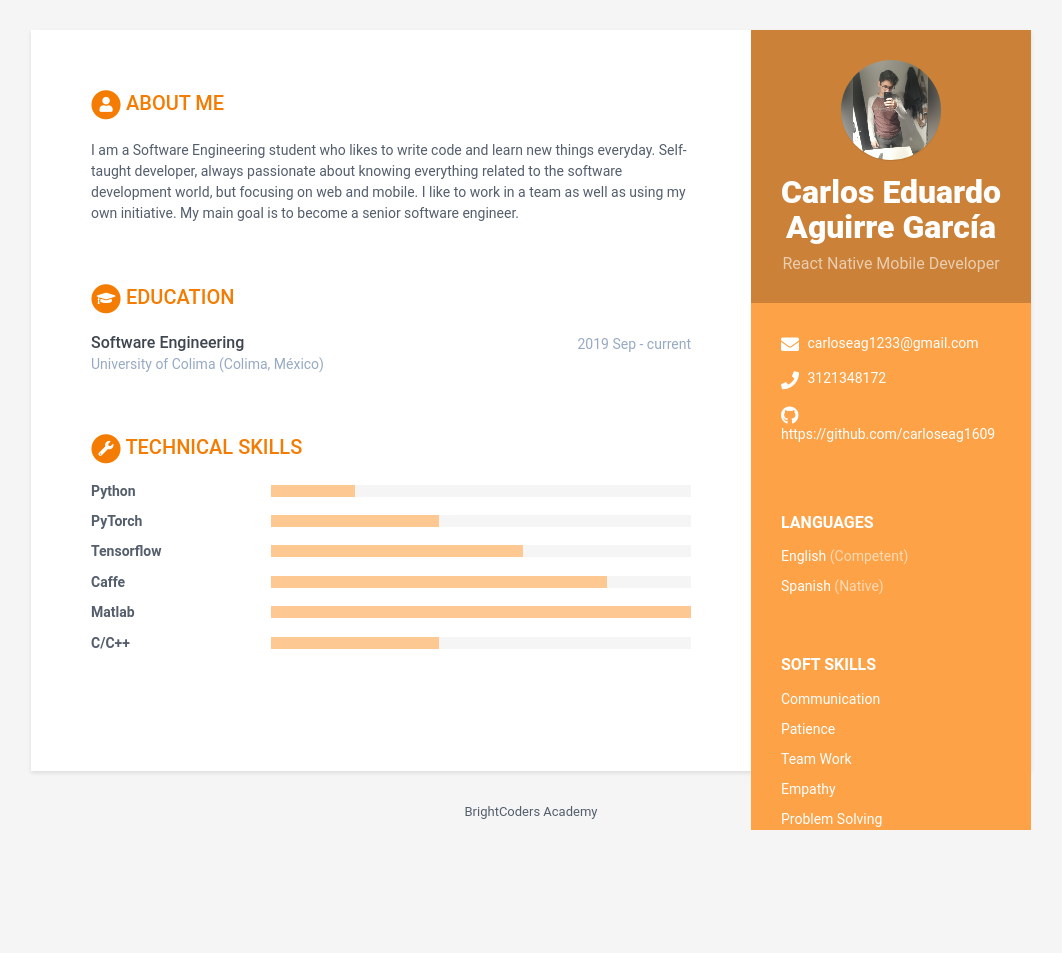
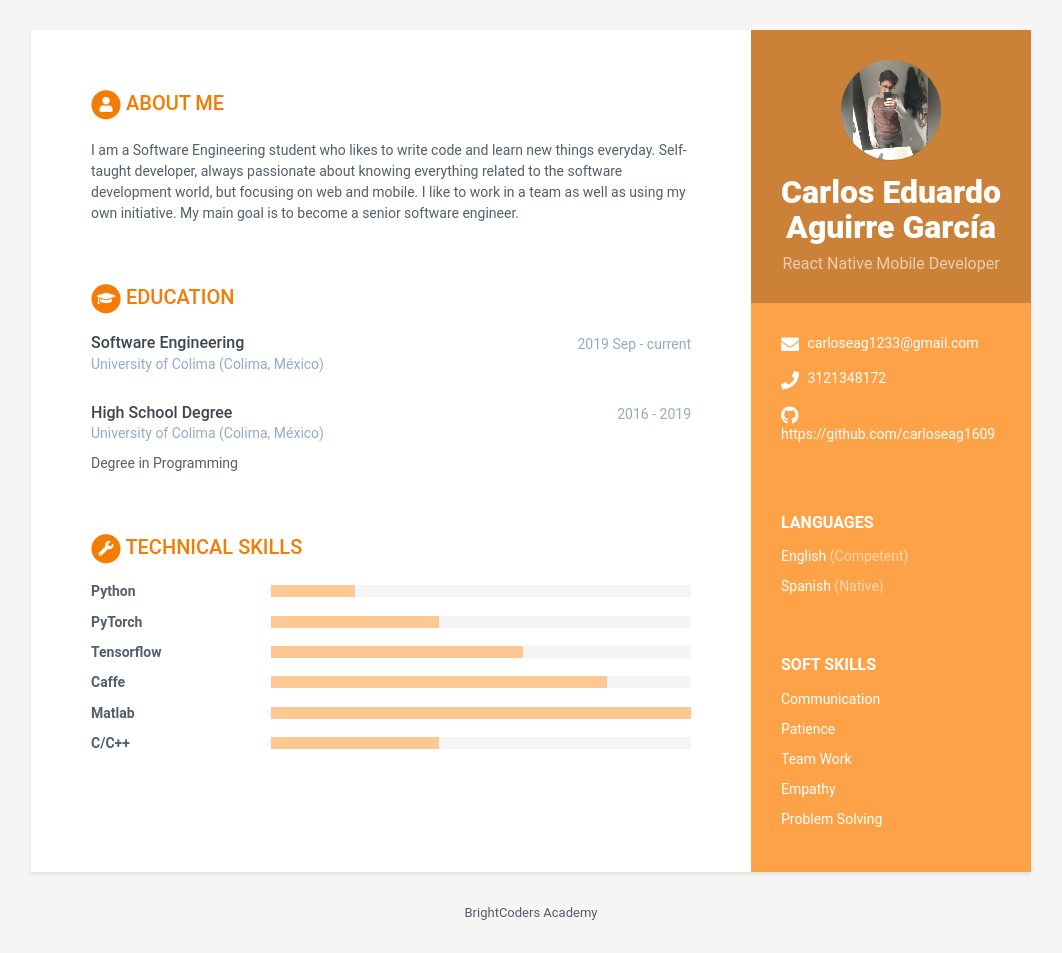
Before and after one commit to BC-MAY-21-RN/kata-resume-carloseag1609, a Jekyll site: the page built from index.html, in a window 1280 px wide. Shown: the whole page, without its empty margins (109-1171 px from the left). Built offline with Jekyll 4.4.1, drawn with Linux system fonts in a browser that asks for light colours; before the commit the page ends 900 px from its top, so only the background shows below that.

Commit message:
Update education section

```diff
--- a/_data/data.yml
+++ b/_data/data.yml
@@ -62,6 +62,12 @@ educationcomplete:
     time: 2019 Sep - current
     details: |
 
+  - degree: High School Degree
+    university: University of Colima (Colima, México)
+    time: 2016 - 2019
+    details: |
+      Degree in Programming
+
 # Registra aquí tus habilidades técnicas, para level utiliza:
 # 20% para Novice
 # 40% para Advanced beginner
```
